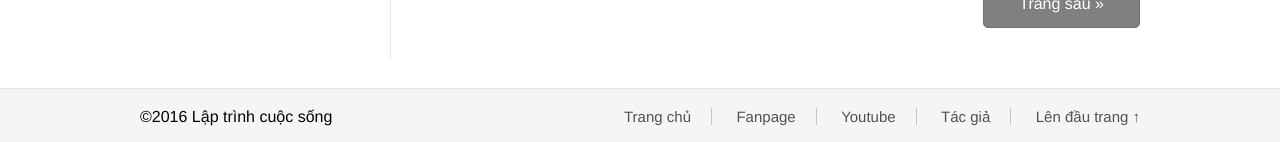
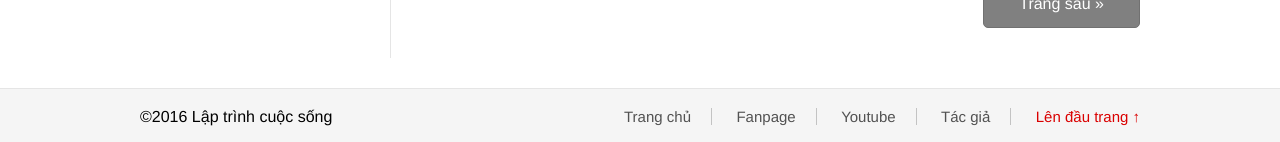
Before and after one commit to nguyentest/laptrinhcuocsong, a Jekyll site: the page built from index.html, in a window 1280 px wide. Shown: the part 3192-3334 px from the top of the page. Built offline with Jekyll 4.4.1, drawn with Linux system fonts in a browser that asks for light colours; the list of posts is cut into pages by our own code.

Commit message:
Update footer.html

```diff
--- a/_includes/footer.html
+++ b/_includes/footer.html
@@ -8,7 +8,7 @@
 		<li><a target="_blank" href="https://www.facebook.com/laptrinhcuocsongdotcom/">Fanpage</a></li>
 		<li><a target="_blank" href="https://www.youtube.com/channel/UC5CIt5W4kq4ie0KJEdg2ztg">Youtube</a></li>
 		<li><a target="_blank" href="http://buivannguyen.com">Tác giả</a></li>
-		<li><a href="#">Lên đầu trang &uarr;</a></li>
+		<li><a href="#" style="color: #da0000;">Lên đầu trang &uarr;</a></li>
 	  </ul>
 	  <div class="clear"></div>
 	</div>
```
